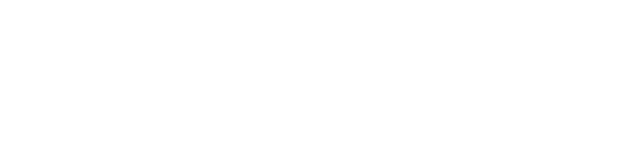
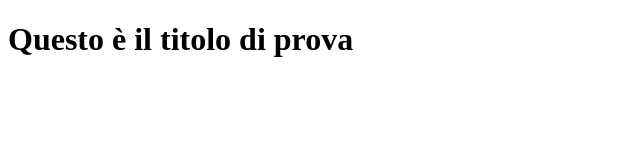
Before and after one commit to dvthnight/vue-hello, a plain HTML site: page index.html in a window 1280 px wide. Shown: the whole page, without its empty margins (0-640 px from the left). Drawn offline with nearby package versions, Linux system fonts and the light colour scheme.

Commit message:
completato primo punto esercizio

```diff
--- a/app.js
+++ b/app.js
@@ -0,0 +1,9 @@
+const prova = new Vue ({
+    el: "#prova-vue",
+
+    data:{
+        titolo: "Questo è il titolo di prova",
+    }
+
+
+})
--- a/index.html
+++ b/index.html
@@ -9,6 +9,10 @@
 </head>
 <body>
 
+    <div id="prova-vue">
+        <h1>{{titolo}}</h1>
+    </div>
+
 
     <script src="app.js"></script>
 </body>
```
